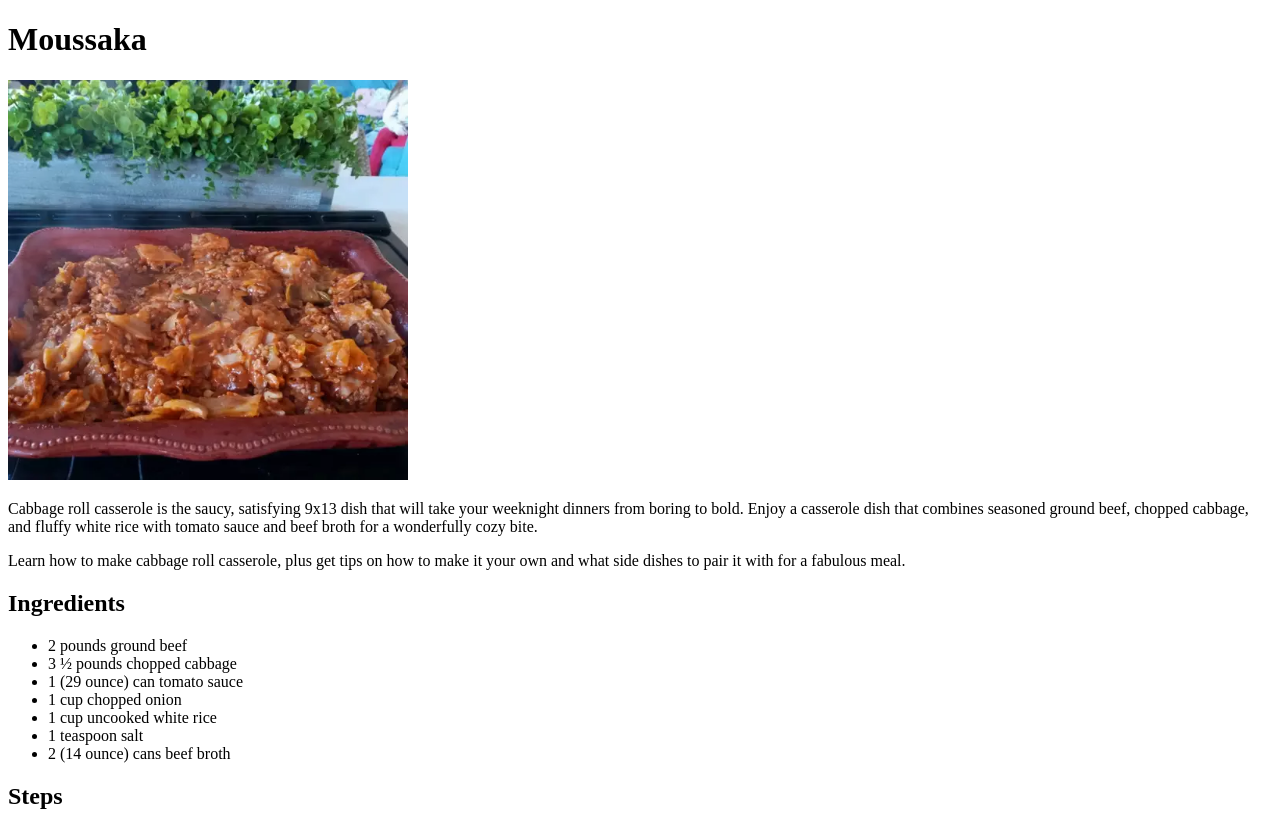
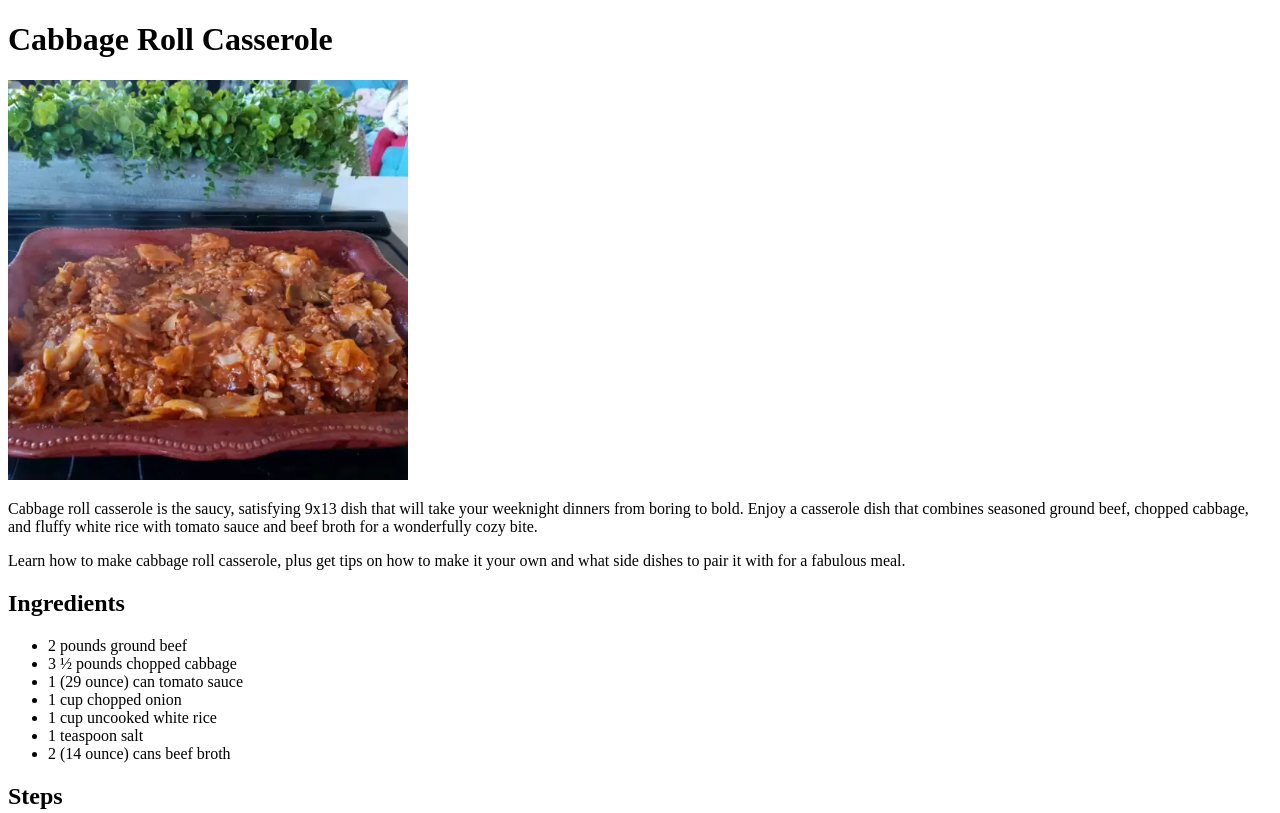
Before and after one commit to anuraggr/odin-recipes, a plain HTML site: page recipes/cabbage_roll_casserole.html in a window 1280 px wide. Shown: the top 813 px of the page. Drawn offline with Linux system fonts and the light colour scheme.

Commit message:
Fix title and h1 in cabbage_roll_casserole.html
Previously were set to 'Moussaka'

```diff
--- a/recipes/cabbage_roll_casserole.html
+++ b/recipes/cabbage_roll_casserole.html
@@ -1,12 +1,12 @@
 <!DOCTYPE html>
 <html lang="en">
     <head>
-        <title>Moussaka</title>
+        <title>Cabbage Roll Casserole</title>
         <meta charset="UTF-8">
     </head>
 
     <body>
-        <h1>Moussaka</h1>
+        <h1>Cabbage Roll Casserole</h1>
         <img src="../images/cabbage_roll_casserole.webp" alt="Cabbage Roll Casserole" height="400" width="400">
 
         <p>Cabbage roll casserole is the saucy, satisfying 9x13 dish that will take your weeknight dinners from boring to bold. Enjoy a casserole dish that combines seasoned ground beef, chopped cabbage, and fluffy white rice with tomato sauce and beef broth for a wonderfully cozy bite.</p>
```
